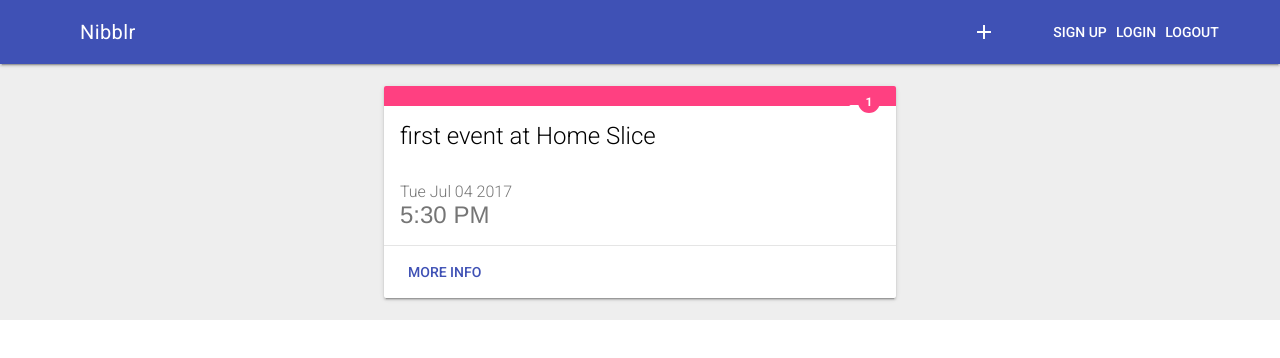
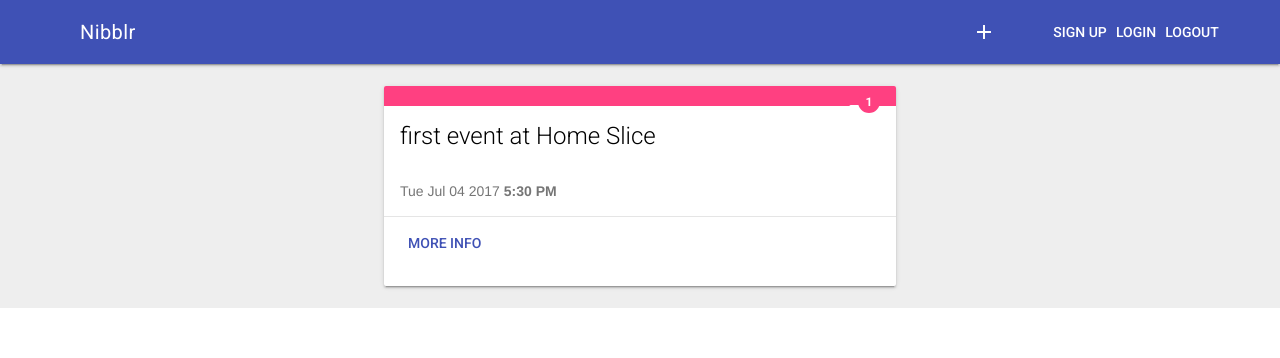
Before and after one commit to Nibblr-Inc/Nibblr, a website: page client/index.html in a window 1280 px wide. Drawn offline with nearby package versions, Linux system fonts and the light colour scheme; files that its build step writes are made by us from their sources; no server answers; files whose address does not match are found by name.

Commit message:
More style changes

```diff
--- a/client/src/home/templates/eventListEntry.html
+++ b/client/src/home/templates/eventListEntry.html
@@ -20,11 +20,7 @@
   <div class="mdl-card__title">
     <h2 class="mdl-card__title-text">{{event.name}} at {{event.location}}</h2>
   </div>
-  <div class="mdl-card__supporting-text">
-    <h2 class="mdl-card__title-text" style="font-size: 16px;">{{parseDate()}}</h2>
-    <div class="mdl-layout-spacer"></div>
-    <span class="mdl-card__title-text event-time">{{parseTime()}}</span>
-  </div>
+  <div class="mdl-card__supporting-text">{{parseDate()}} <span style="font-weight: bold;">{{parseTime()}}<span/></div>
   <div class="mdl-card__actions mdl-card--border">
     <a class="mdl-button mdl-button--colored mdl-js-button mdl-js-ripple-effect" ng-click="toggleDescription()" ng-if="!showDescription">
       More Info
```
